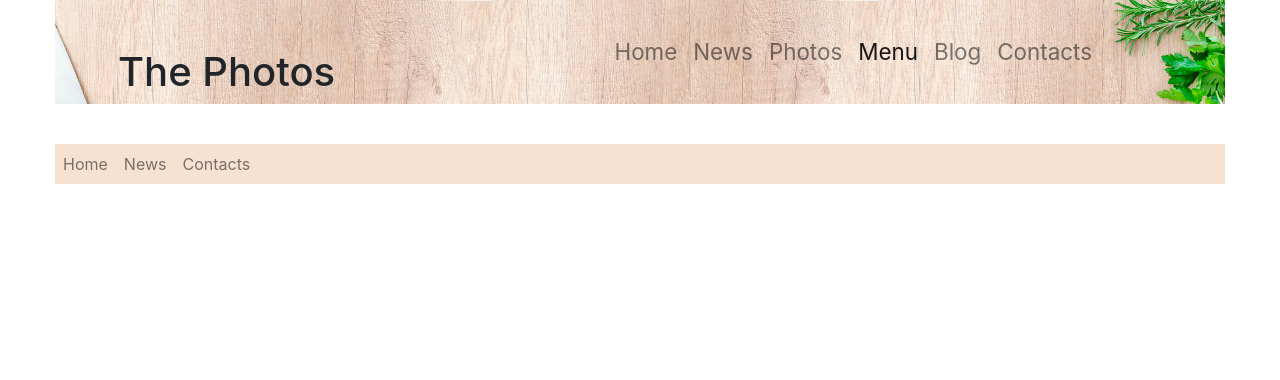
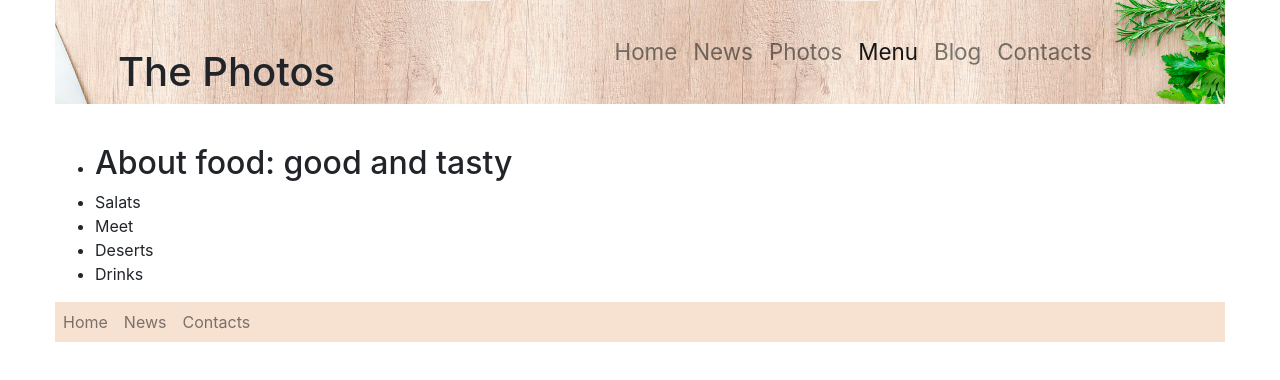
Before and after one commit to AnnaNet/MyFood, a website built with webpack: page menu.html in a window 1280 px wide. Built offline with nearby package versions, Linux system fonts and the light colour scheme.

Commit message:
feat: add list to page menu fix: delete symbols

```diff
--- a/menu.html
+++ b/menu.html
@@ -55,7 +55,13 @@
 
     <div class="container paper">
       <div class="row">
-
+        <ul>
+          <li><h2>About food: good and tasty</h2></li>
+          <li>Salats</li>
+          <li>Meet</li>
+          <li>Deserts</li>
+          <li>Drinks</li>
+        </ul>
       </div>
     </div>
 
```
Also changed, not shown: index.html (+1 -1 lines).
